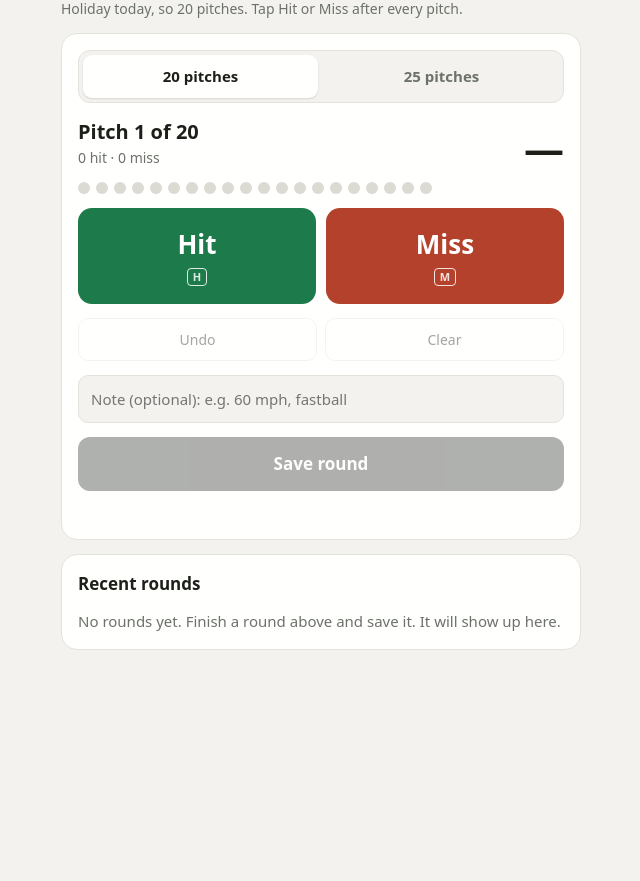
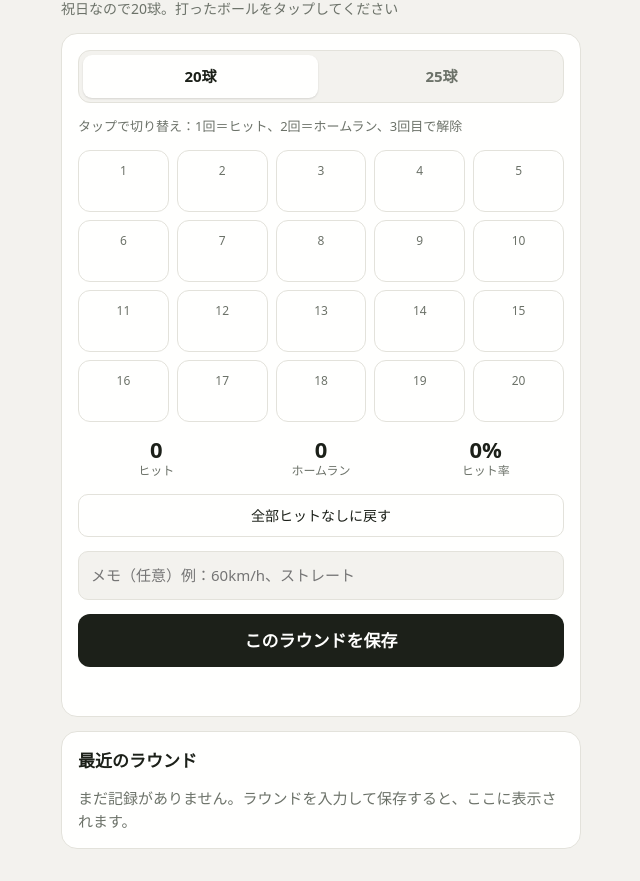
Before and after one commit to nisino25/batting-log, a plain HTML site: page index.html in a window 1280 px wide. Shown: the part 57-938 px from the top of the page, without its empty margins (319-959 px from the left). Before the commit the page ends 800 px from the top, so only its background shows below. Drawn offline with nearby package versions, Linux system fonts and the light colour scheme.

Commit message:
一括入力UIに変更: タップ1回=ヒット、2回=HR、3回で解除。日本語表示
Co-Authored-By: Claude Haiku 5.5 <noreply@anthropic.com>

```diff
--- a/index.html
+++ b/index.html
@@ -1,18 +1,18 @@
 <!doctype html>
-<html lang="en">
+<html lang="ja">
 <head>
   <meta charset="utf-8">
   <meta name="viewport" content="width=device-width, initial-scale=1, viewport-fit=cover">
   <meta name="theme-color" content="#111310" media="(prefers-color-scheme: dark)">
   <meta name="theme-color" content="#f3f2ee" media="(prefers-color-scheme: light)">
   <meta name="apple-mobile-web-app-capable" content="yes">
-  <meta name="apple-mobile-web-app-title" content="Batting Log">
-  <title>Batting Machine Log</title>
+  <meta name="apple-mobile-web-app-title" content="バッティング記録">
+  <title>バッティングマシン記録</title>
   <link rel="manifest" href="manifest.webmanifest">
   <link rel="icon" type="image/png" sizes="192x192" href="icons/icon-192.png">
   <link rel="apple-touch-icon" href="icons/icon-192.png">
   <style>
-    /* Colors are tokens: light first, then dark (system or explicit). */
+    /* 色はすべてトークン。ライトを基本に、ダークで上書き。 */
     :root {
       color-scheme: light;
       --bg: #f3f2ee;
@@ -20,10 +20,10 @@
       --fg: #1c2019;
       --muted: #6c7269;
       --line: #e3e2db;
-      --todo: #dcdbd3;
       --hit: #1d7a4b;
-      --miss: #b4412c;
-      --on-accent: #ffffff;
+      --on-hit: #ffffff;
+      --hr: #a86f00;
+      --on-hr: #ffffff;
     }
     @media (prefers-color-scheme: dark) {
       :root:not([data-theme="light"]) {
@@ -33,10 +33,10 @@
         --fg: #ebeae4;
         --muted: #9ca296;
         --line: #2c3029;
-        --todo: #2e332c;
         --hit: #4fc38a;
-        --miss: #ec7f67;
-        --on-accent: #0f1410;
+        --on-hit: #0f1410;
+        --hr: #f0b84a;
+        --on-hr: #1a1300;
       }
     }
     :root[data-theme="dark"] {
@@ -46,10 +46,10 @@
       --fg: #ebeae4;
       --muted: #9ca296;
       --line: #2c3029;
-      --todo: #2e332c;
       --hit: #4fc38a;
-      --miss: #ec7f67;
-      --on-accent: #0f1410;
+      --on-hit: #0f1410;
+      --hr: #f0b84a;
+      --on-hr: #1a1300;
     }
 
     body {
@@ -106,51 +106,42 @@
       cursor: pointer;
     }
     .seg-btn.on { background: var(--card); color: var(--fg); box-shadow: 0 1px 2px rgba(0, 0, 0, 0.12); }
-    .seg-btn:disabled:not(.on) { opacity: 0.4; cursor: default; }
 
-    .counter { display: flex; justify-content: space-between; align-items: flex-end; gap: 12px; }
-    .count { font-size: 20px; font-weight: 700; }
-    .rate { font-size: 40px; font-weight: 700; line-height: 1; font-variant-numeric: tabular-nums; }
-    .strip { display: flex; flex-wrap: wrap; gap: 6px; }
-    .strip.small { gap: 4px; }
-    .dot { width: 12px; height: 12px; border-radius: 50%; background: var(--todo); flex: none; }
-    .strip.small .dot { width: 10px; height: 10px; }
-    .dot.hit { background: var(--hit); }
-    .dot.miss { background: var(--miss); }
-
-    .pad { display: grid; grid-template-columns: 1fr 1fr; gap: 10px; }
-    .hit-btn, .miss-btn {
+    .legend { font-size: 13px; color: var(--muted); margin: 0; }
+    .grid { display: grid; grid-template-columns: repeat(5, 1fr); gap: 8px; }
+    .cell {
       font: inherit;
-      min-height: 96px;
-      border: 0;
-      border-radius: 14px;
-      font-size: 26px;
-      font-weight: 700;
-      color: var(--on-accent);
+      min-height: 62px;
+      border: 1px solid var(--line);
+      border-radius: 12px;
+      background: var(--card);
+      color: var(--fg);
       display: flex;
       flex-direction: column;
       align-items: center;
       justify-content: center;
-      gap: 4px;
+      gap: 2px;
       cursor: pointer;
       touch-action: manipulation;
+      user-select: none;
     }
-    .hit-btn { background: var(--hit); }
-    .miss-btn { background: var(--miss); }
-    .hit-btn:disabled, .miss-btn:disabled { opacity: 0.35; cursor: default; }
-    kbd {
-      font: inherit;
-      font-size: 11px;
-      font-weight: 600;
-      opacity: 0.85;
-      border: 1px solid currentColor;
-      border-radius: 4px;
-      padding: 0 5px;
+    .cell .n { font-size: 12px; color: var(--muted); font-variant-numeric: tabular-nums; }
+    .cell .lbl { font-size: 15px; font-weight: 700; min-height: 1.2em; }
+    .cell.hit { background: var(--hit); border-color: var(--hit); color: var(--on-hit); }
+    .cell.hit .n { color: var(--on-hit); opacity: 0.85; }
+    .cell.hr { background: var(--hr); border-color: var(--hr); color: var(--on-hr); }
+    .cell.hr .n { color: var(--on-hr); opacity: 0.85; }
+
+    .summary {
+      display: grid;
+      grid-template-columns: repeat(3, 1fr);
+      gap: 8px;
+      text-align: center;
     }
+    .stat-v { font-size: 22px; font-weight: 700; font-variant-numeric: tabular-nums; line-height: 1.2; }
+    .stat-l { font-size: 12px; color: var(--muted); }
 
-    .row { display: flex; gap: 8px; }
     .ghost {
-      flex: 1;
       font: inherit;
       font-size: 14px;
       padding: 10px;
@@ -186,6 +177,11 @@
     .save:disabled { opacity: 0.35; cursor: default; }
     .msg { margin: 0; min-height: 1.3em; font-size: 14px; color: var(--muted); text-align: center; }
 
+    .strip { display: flex; flex-wrap: wrap; gap: 4px; }
+    .dot { width: 10px; height: 10px; border-radius: 50%; background: var(--line); flex: none; }
+    .dot.hit { background: var(--hit); }
+    .dot.hr { background: var(--hr); }
+
     .list-head { display: flex; justify-content: space-between; align-items: baseline; gap: 8px; flex-wrap: wrap; }
     .empty { color: var(--muted); margin: 0; }
     .list { list-style: none; margin: 0; padding: 0; }
@@ -201,15 +197,22 @@
 <script src="https://unpkg.com/vue@3.5.13/dist/vue.global.prod.js"></script>
 <script src="jp-holiday.js"></script>
 <script>
-  const { createApp, ref, computed, onMounted, onBeforeUnmount } = Vue;
+  const { createApp, ref, computed, onMounted } = Vue;
 
-  // ---- Storage ----------------------------------------------------------
-  // Rounds are kept in this browser for now. To share them across devices,
-  // replace list/add with calls to a hosted database (same shapes).
+  // 結果の値: '0' = ヒットなし, '1' = ヒット, '2' = ホームラン
+  // タップは 0 → 1 → 2 → 0 の順に切り替わる（1回=ヒット、2回=HR、3回目で解除）
+  const CYCLE = ['0', '1', '2'];
+  const LABEL = { '0': '', '1': 'ヒット', '2': 'HR' };
+
+  // ---- 保存（いまはこのブラウザ内）---------------------------------------
+  // 将来クラウドのDBに変えるときは list / add の中身だけ差し替える。
   const Store = {
     KEY: 'batting-log-rounds',
     async list() {
-      try { return JSON.parse(localStorage.getItem(this.KEY) || '[]'); } catch (e) { return []; }
+      let rows;
+      try { rows = JSON.parse(localStorage.getItem(this.KEY) || '[]'); } catch (e) { rows = []; }
+      // 以前の H / M 形式を 1 / 0 に読み替える
+      return rows.map(r => ({ ...r, pattern: (r.pattern || '').replace(/H/g, '1').replace(/M/g, '0') }));
     },
     async add(row) {
       const rows = await this.list();
@@ -220,95 +223,100 @@
     },
   };
 
-  // ---- Helpers ----------------------------------------------------------
-  function pct(h, p) { return p ? Math.round((h / p) * 100) : 0; }
+  // ---- 集計（結果の並びから計算する）---------------------------------------
+  function stats(pattern) {
+    const s = (pattern || '').split('');
+    const homeRuns = s.filter(c => c === '2').length;
+    const singles = s.filter(c => c === '1').length;
+    const hits = singles + homeRuns;
+    const pitches = s.length;
+    return { pitches, hits, homeRuns, rate: pitches ? Math.round((hits / pitches) * 100) : 0 };
+  }
   function fmtDate(iso) {
     const d = new Date(iso);
-    return isNaN(d) ? '' : d.toLocaleString(undefined, { month: 'short', day: 'numeric', hour: '2-digit', minute: '2-digit' });
+    return isNaN(d) ? '' : d.toLocaleString('ja-JP', { month: 'numeric', day: 'numeric', hour: '2-digit', minute: '2-digit' });
   }
   function dayReason(date) {
-    const d = date || new Date();
-    if (JpHoliday.isJpHoliday(d)) return 'Holiday today, so 20 pitches';
-    if (d.getDay() === 0 || d.getDay() === 6) return 'Weekend, so 20 pitches';
-    return 'Weekday, so 25 pitches';
+    if (JpHoliday.isJpHoliday(date)) return '祝日なので20球';
+    const w = date.getDay();
+    if (w === 0 || w === 6) return '週末なので20球';
+    return '平日なので25球';
   }
 
   createApp({
     setup() {
       const today = new Date();
-      const size = ref(JpHoliday.defaultRoundSize(today)); // 25 on weekdays, 20 on weekends and holidays
+      const size = ref(JpHoliday.defaultRoundSize(today));
       const reason = dayReason(today);
-      const current = ref([]);          // 'H' or 'M' for the round in progress
+      const cells = ref(Array(size.value).fill('0'));
       const note = ref('');
-      const rounds = ref([]);           // saved rounds, newest first
+      const rounds = ref([]);
       const loadState = ref('loading'); // loading | ready | error
       const saving = ref(false);
       const msg = ref('');
 
-      const done = computed(() => current.value.length);
-      const hits = computed(() => current.value.filter(c => c === 'H').length);
-      const complete = computed(() => done.value === size.value);
-      const slots = computed(() => Array.from({ length: size.value }, (_, i) => current.value[i] || ''));
-      const rate = computed(() => (done.value ? pct(hits.value, done.value) + '%' : '—'));
-      const totals = computed(() => rounds.value.reduce(
-        (a, r) => ({ h: a.h + (r.hits || 0), p: a.p + (r.pitches || 0) }), { h: 0, p: 0 }));
-      const overall = computed(() => (totals.value.p ? pct(totals.value.h, totals.value.p) + '% overall' : ''));
-      const canSave = computed(() => complete.value && !saving.value && loadState.value === 'ready');
-      const counterText = computed(() =>
-        complete.value ? 'Round complete' : 'Pitch ' + (done.value + 1) + ' of ' + size.value);
+      const cur = computed(() => stats(cells.value.join('')));
+      const overallStats = computed(() => {
+        const t = rounds.value.reduce((a, r) => {
+          const s = stats(r.pattern);
+          return { p: a.p + s.pitches, h: a.h + s.hits };
+        }, { p: 0, h: 0 });
+        return t.p ? Math.round((t.h / t.p) * 100) + '%' : '';
+      });
+      const canSave = computed(() => !saving.value && loadState.value === 'ready' && cur.value.pitches > 0);
 
       function setSize(n) {
-        if (done.value) return;
         size.value = n;
-      }
-      function mark(c) {
-        if (complete.value) return;
-        current.value.push(c);
+        cells.value = Array(n).fill('0');
         msg.value = '';
       }
-      function undo() { current.value.pop(); }
-      function clearRound() { current.value = []; msg.value = ''; }
+      function tap(i) {
+        const a = cells.value.slice();
+        a[i] = CYCLE[(CYCLE.indexOf(a[i]) + 1) % CYCLE.length];
+        cells.value = a;
+        msg.value = '';
+      }
+      function cellClass(v) { return v === '1' ? 'hit' : v === '2' ? 'hr' : ''; }
+      function cellLabel(v) { return LABEL[v]; }
+      function cellAria(i, v) {
+        return (i + 1) + '球目: ' + (v === '2' ? 'ホームラン' : v === '1' ? 'ヒット' : 'ヒットなし');
+      }
+      function reset() {
+        cells.value = Array(size.value).fill('0');
+        msg.value = '';
+      }
 
       async function save() {
         if (!canSave.value) return;
         saving.value = true;
         msg.value = '';
         try {
+          const pattern = cells.value.join('');
+          const s = stats(pattern);
           const row = await Store.add({
             playedAt: new Date().toISOString(),
             pitches: size.value,
-            hits: hits.value,
-            rate: pct(hits.value, size.value),
-            pattern: current.value.join(''),
+            pattern,
+            hits: s.hits,
+            homeRuns: s.homeRuns,
+            rate: s.rate,
             note: note.value.trim(),
           });
           rounds.value = [row, ...rounds.value];
-          current.value = [];
+          cells.value = Array(size.value).fill('0');
           note.value = '';
-          msg.value = 'Saved.';
+          msg.value = '保存しました';
         } catch (e) {
-          msg.value = 'Could not save. Your round is still here, so try again.';
+          msg.value = '保存できませんでした。もう一度お試しください';
         } finally {
           saving.value = false;
         }
       }
 
-      // Keyboard: H = hit, M = miss, Backspace = undo, Enter = save (not while typing a note)
-      function onKey(e) {
-        if (e.metaKey || e.ctrlKey || e.altKey) return;
-        if (e.target && e.target.closest && e.target.closest('input, textarea')) return;
-        const k = e.key.toLowerCase();
-        if (k === 'h') { e.preventDefault(); mark('H'); }
-        else if (k === 'm') { e.preventDefault(); mark('M'); }
-        else if (k === 'backspace') { e.preventDefault(); undo(); }
-        else if (k === 'enter') { e.preventDefault(); save(); }
-      }
-
       onMounted(async () => {
-        window.addEventListener('keydown', onKey);
         try {
           const list = await Store.list();
-          rounds.value = list.slice().sort((a, b) => (a.playedAt < b.playedAt ? 1 : -1));
+          rounds.value = list.sort((a, b) => (a.playedAt < b.playedAt ? 1 : -1));
           loadState.value = 'ready';
         } catch (e) {
           loadState.value = 'error';
@@ -317,83 +325,76 @@
           navigator.serviceWorker.register('sw.js').catch(() => {});
         }
       });
-      onBeforeUnmount(() => window.removeEventListener('keydown', onKey));
 
       return {
-        size, reason, note, rounds, loadState, saving, msg,
-        done, hits, complete, slots, rate, overall, canSave, counterText,
-        setSize, mark, undo, clearRound, save, fmtDate,
+        size, reason, cells, note, rounds, loadState, saving, msg,
+        cur, overallStats, canSave,
+        setSize, tap, cellClass, cellLabel, cellAria, reset, save, fmtDate, stats,
       };
     },
     template: `
       <div class="wrap">
         <header class="head">
-          <h1>Batting Machine Log</h1>
-          <p class="sub">{{ reason }}. Tap Hit or Miss after every pitch.</p>
+          <h1>バッティングマシン記録</h1>
+          <p class="sub">{{ reason }}。打ったボールをタップしてください</p>
         </header>
 
         <section class="card">
-          <div class="seg" role="group" aria-label="Round size">
+          <div class="seg" role="group" aria-label="球数">
             <button v-for="n in [20, 25]" :key="n" type="button"
-              class="seg-btn" :class="{ on: size === n }" :disabled="done > 0"
-              @click="setSize(n)">{{ n }} pitches</button>
+              class="seg-btn" :class="{ on: size === n }"
+              @click="setSize(n)">{{ n }}球</button>
           </div>
 
-          <div class="counter">
-            <div>
-              <div class="count">{{ counterText }}</div>
-              <div class="muted">{{ hits }} hit · {{ done - hits }} miss</div>
-            </div>
-            <div class="rate">{{ rate }}</div>
-          </div>
+          <p class="legend">タップで切り替え：1回＝ヒット、2回＝ホームラン、3回目で解除</p>
 
-          <div class="strip" aria-label="Pitches">
-            <span v-for="(c, i) in slots" :key="i" class="dot"
-              :class="c === 'H' ? 'hit' : c === 'M' ? 'miss' : ''"></span>
-          </div>
-
-          <div class="pad">
-            <button type="button" class="hit-btn" :disabled="complete" @click="mark('H')">
-              Hit<kbd>H</kbd>
-            </button>
-            <button type="button" class="miss-btn" :disabled="complete" @click="mark('M')">
-              Miss<kbd>M</kbd>
+          <div class="grid">
+            <button v-for="(v, i) in cells" :key="i" type="button" class="cell"
+              :class="cellClass(v)" :aria-label="cellAria(i, v)" @click="tap(i)">
+              <span class="n">{{ i + 1 }}</span>
+              <span class="lbl">{{ cellLabel(v) }}</span>
             </button>
           </div>
 
-          <div class="row">
-            <button type="button" class="ghost" :disabled="!done" @click="undo">Undo</button>
-            <button type="button" class="ghost" :disabled="!done" @click="clearRound">Clear</button>
+          <div class="summary">
+            <div><div class="stat-v">{{ cur.hits }}</div><div class="stat-l">ヒット</div></div>
+            <div><div class="stat-v">{{ cur.homeRuns }}</div><div class="stat-l">ホームラン</div></div>
+            <div><div class="stat-v">{{ cur.rate }}%</div><div class="stat-l">ヒット率</div></div>
           </div>
 
+          <button type="button" class="ghost" @click="reset">全部ヒットなしに戻す</button>
+
           <input class="note" v-model="note" maxlength="120"
-            placeholder="Note (optional): e.g. 60 mph, fastball">
+            placeholder="メモ（任意）例：60km/h、ストレート">
           <button type="button" class="save" :disabled="!canSave" @click="save">
-            {{ saving ? 'Saving…' : 'Save round' }}
+            {{ saving ? '保存中…' : 'このラウンドを保存' }}
           </button>
           <p class="msg" aria-live="polite">{{ msg }}</p>
         </section>
 
         <section class="card">
           <div class="list-head">
-            <h2>Recent rounds</h2>
-            <span class="muted" v-if="rounds.length">{{ rounds.length }} rounds · {{ overall }}</span>
+            <h2>最近のラウンド</h2>
+            <span class="muted" v-if="rounds.length">{{ rounds.length }}ラウンド・通算ヒット率 {{ overallStats }}</span>
           </div>
 
-          <p v-if="loadState === 'loading'" class="muted">Loading…</p>
-          <p v-else-if="loadState === 'error'" class="muted">Could not load saved rounds.</p>
+          <p v-if="loadState === 'loading'" class="muted">読み込み中…</p>
+          <p v-else-if="loadState === 'error'" class="muted">記録を読み込めませんでした</p>
           <p v-else-if="!rounds.length" class="empty">
-            No rounds yet. Finish a round above and save it. It will show up here.
+            まだ記録がありません。ラウンドを入力して保存すると、ここに表示されます。
           </p>
           <ul v-else class="list">
             <li v-for="r in rounds" :key="r.id" class="item">
               <div class="item-top">
                 <span>{{ fmtDate(r.playedAt) }}</span>
-                <span class="score">{{ r.hits }}/{{ r.pitches }} · {{ r.rate }}%</span>
+                <span class="score">
+                  {{ stats(r.pattern).hits }}/{{ stats(r.pattern).pitches }}球
+                  （HR {{ stats(r.pattern).homeRuns }}）・{{ stats(r.pattern).rate }}%
+                </span>
               </div>
-              <div class="strip small">
+              <div class="strip">
                 <span v-for="(c, i) in (r.pattern || '').split('')" :key="i" class="dot"
-                  :class="c === 'H' ? 'hit' : 'miss'"></span>
+                  :class="c === '2' ? 'hr' : c === '1' ? 'hit' : ''"></span>
               </div>
               <div v-if="r.note" class="item-note">{{ r.note }}</div>
             </li>
```
